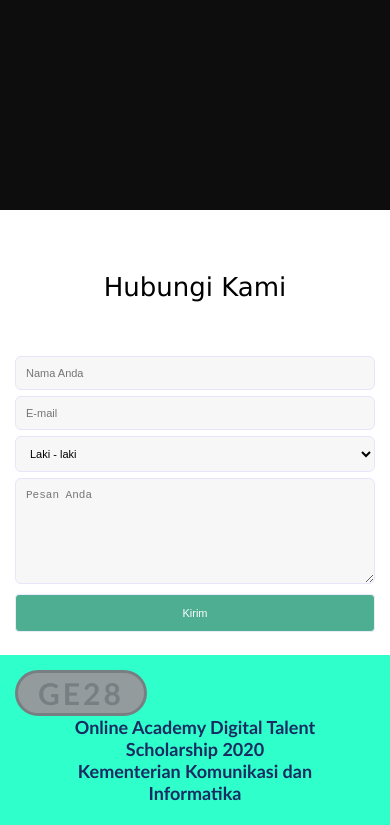
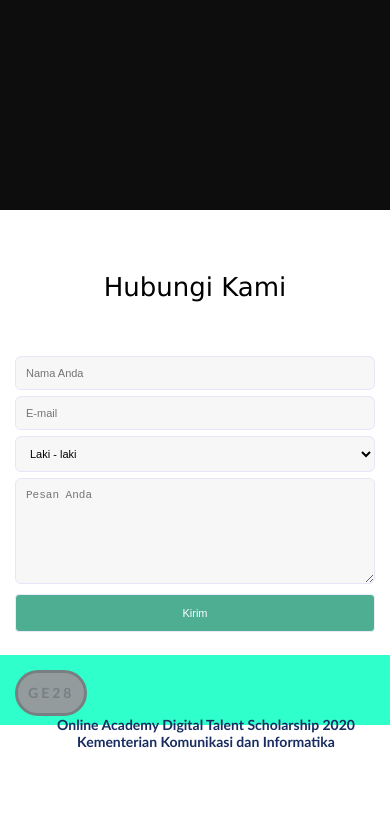
Before and after one commit to Arif-65/e28-dts20, a plain HTML site: page index.html in a window 390 px wide. Shown: the part 2487-3312 px from the top of the page. After the commit the page ends 3237 px from the top, so only its background shows below. Drawn offline with Linux system fonts and the light colour scheme.

Commit message:
perbaikan

```diff
--- a/assets/css/responsive.css
+++ b/assets/css/responsive.css
@@ -21,7 +21,17 @@
 @media all and (max-width: 670px) {
   footer {
     text-align: center;
-    height: 170px;
+    height: 70px;
+  }
+
+  .left-footer p{
+    margin: 0;
+    padding: 0 10px;
+    font-size: 14px;
+  }
+
+  .right-footer li{
+    font-size: 14px;
   }
 
   .btn {
```
